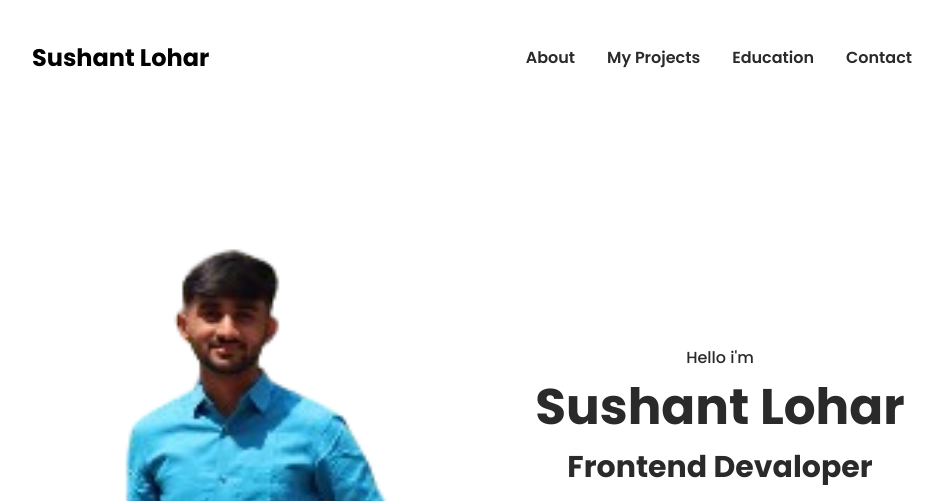
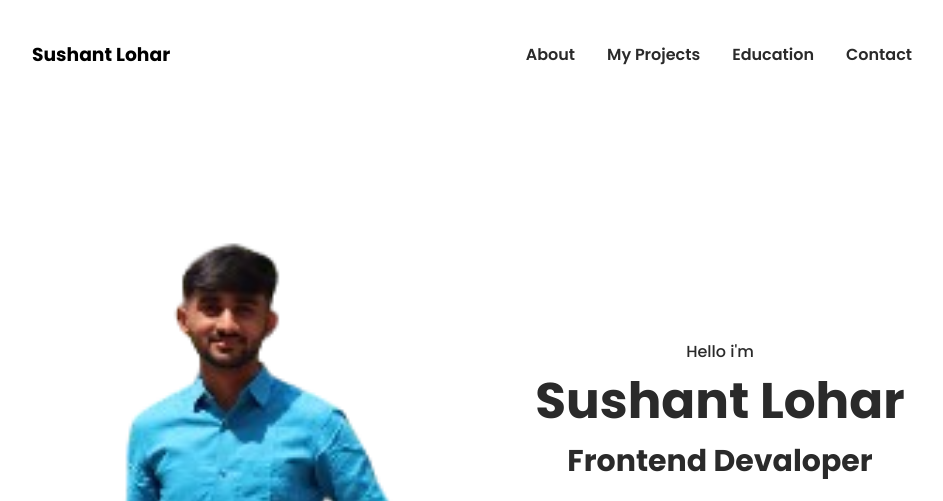
Before and after one commit to shush05/portfolio, a plain HTML site: page Sushant_Portfolio/#03 Portfolio/index.html in a window 1280 px wide. Shown: the top 501 px of the page, without its empty margins (168-1111 px from the left). Drawn offline with nearby package versions, Linux system fonts and the light colour scheme; files that its build step writes are made by us from their sources; files whose address does not match are found by name.

Commit message:
Update index.html

```diff
--- a/Sushant_Portfolio/#03 Portfolio/index.html
+++ b/Sushant_Portfolio/#03 Portfolio/index.html
@@ -15,7 +15,7 @@
     <div class="hero">
         <div class="nav">
             <div class="logo">
-                <h2>Sushant Lohar</h2>
+                <h3>Sushant Lohar</h3>
             </div>
             <div class="link">
                 <ul>
```
